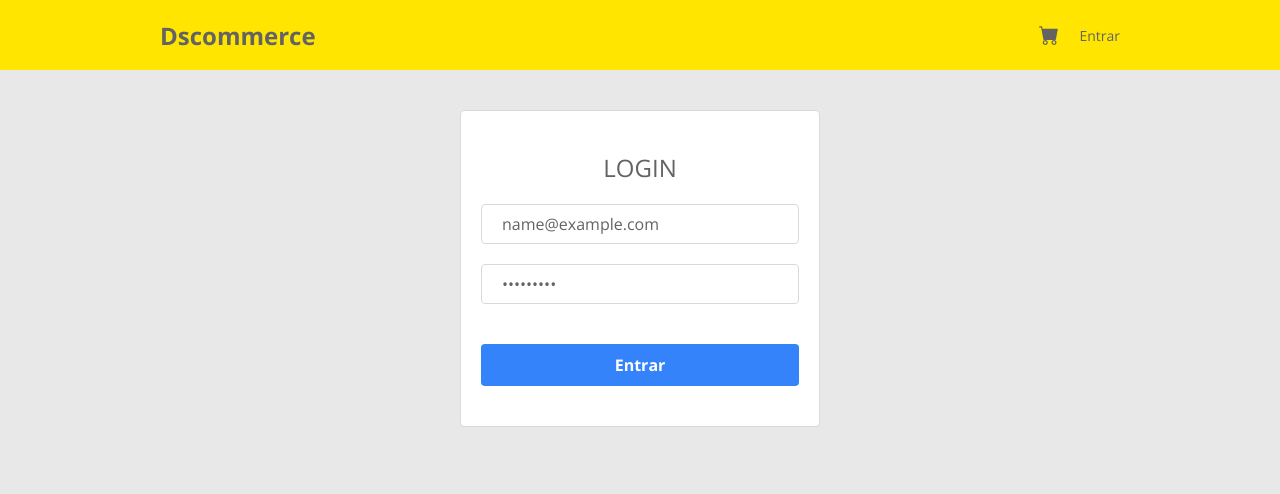
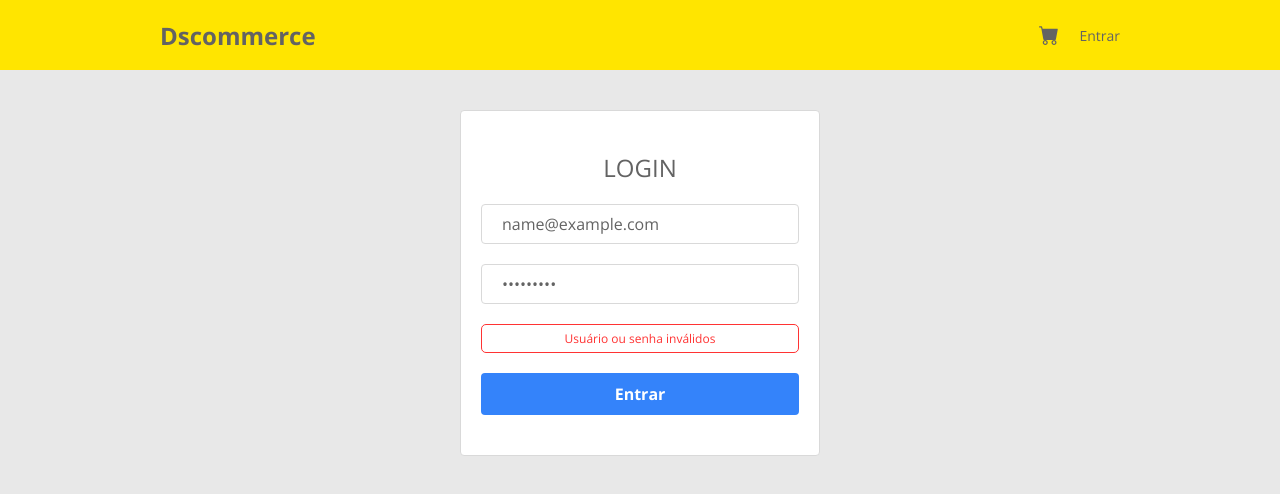
Before and after one commit to Bruno2332/DSCommerce-Frontend, a React (Vite) app: page /login in a window 1280 px wide. Both pictures are taken after typing "name@example.com", "Sample123" into the empty fields and a click on the button "Entrar". Shown: the top 494 px of the page. Built offline with nearby package versions, Linux system fonts and the light colour scheme; no server answers.

Commit message:
Login form global message

```diff
--- a/src/index.css
+++ b/src/index.css
@@ -259,6 +259,17 @@
     display: none;
 }
 
+.form-global-error {
+    border: 1px solid var(--dsc-color-error);
+    border-radius: 5px;
+    width: 100%;
+    display: flex;
+    justify-content: center;
+    padding: 5px 10px;
+    font-size: 12px;
+    color: var(--dsc-color-error);
+}
+
 .form-controls:focus {
     outline: none;
 }
--- a/src/routes/ClientHome/Login/index.tsx
+++ b/src/routes/ClientHome/Login/index.tsx
@@ -9,6 +9,8 @@
 export default function () {
 
     const { setContextTokenPayload } = useContext(ContextToken);
+
+    const [submitResponseFail, setSubmitResponseFail] = useState(false);
 
     const [formData, setFormData] = useState<any>({
         username: {
@@ -35,6 +37,14 @@
 
     function handleSubmit(event: any) {
         event.preventDefault();
+
+        setSubmitResponseFail(false);
+        const formDataValidated = forms.dirtyAndValidateAll(formData);
+        if (forms.hasAnyInvalid(formDataValidated)) {
+            setFormData(formDataValidated);
+            return;
+        }
+
         authService.loginRequest(forms.toValues(formData))
             .then(response => {
                 authService.saveAccessToken(response.data.access_token);
@@ -42,9 +52,9 @@
 
                 navigate("/cart")
             })
-            .catch(error => {
-                console.log("erro de login", error);
-            })
+            .catch(() => {
+                setSubmitResponseFail(true);
+            });
     }
 
     function handleInputChange(event: any) {
@@ -82,6 +92,13 @@
                             />
                         </div>
                     </div>
+                    {
+                        submitResponseFail &&
+                        <div className='form-global-error'>
+                            Usuário ou senha inválidos
+                        </div>
+                    }
+
                     <div className="login-form-buttons mt20">
                         <button type="submit" className="btn btn-blue">Entrar</button>
                     </div>
```
